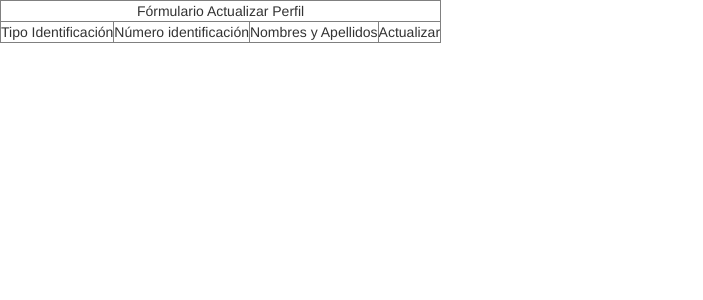
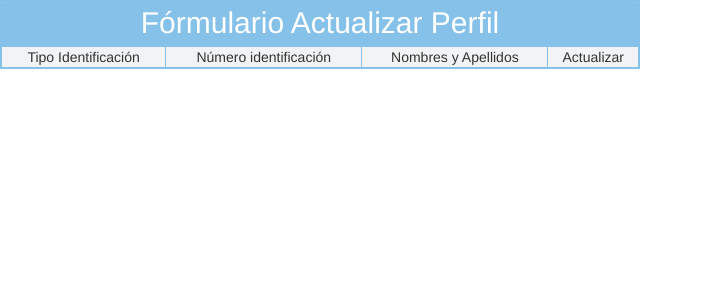
Before and after one commit to jhondominguez1/OVA, a PHP site: page /login/estudiante/frm-editar-perfil-estudiante.php in a window 1280 px wide. Shown: the top 300 px of the page, without its empty margins (0-703 px from the left). Run offline with PHP 8.4, Linux system fonts and the light colour scheme; data comes from the database, SQL or seed files in the repository.

Commit message:
se pone estilos css al formulario y tabla

```diff
--- a/estudiante/frm-editar-perfil-estudiante.php
+++ b/estudiante/frm-editar-perfil-estudiante.php
@@ -10,17 +10,15 @@
 	<link rel="stylesheet" type="text/css" href="fonts/style.css">
 </head>
 <body>
+<!-- se pone estilos css al formulario y tabla -->
 <!-- aqui se edittara la informacion de perfil del estudiante -->
-<!-- ya esta mostrando la información del estudiante pero co id fija -->
-<!-- se necesita login para traer el id del estudiante y mostrar sus datos -->
-
 <form method="POST" action="actualizar-perfil-estudiante.php">
 
-	<table border=1 align="center">
-		<tr >
-			<td colspan=4 align="center">Fórmulario Actualizar Perfil</td>
+	<table border=1 align="center" class="form-add-trec">
+		<tr class="form-group">
+			<td colspan=5 align="center" class="titulo-add-recurso">Fórmulario Actualizar Perfil</td>
 		</tr>
-		<tr align="center">
+		<tr align="center" class="form-group">
 			<td>Tipo Identificación</td>
 			<td>Número identificación</td>
 			<td>Nombres y Apellidos</td>
@@ -35,12 +33,12 @@
 while ($row=mysqli_fetch_array($registroest)){
 ?>
 		<input type="hidden" name="id_usuario" value="<?php echo $row['id_usuario'];?>"/>
-		<tr>
-		<td><input type="text" name="tipo_identificacion" value="<?php echo $row['tipo_identificacion'];?>"/></td>
-		<td><input type="text" name="numero_identificacion" value="<?php echo $row['numero_identificacion'];?>"/></td>
-		<td><input type="text" name="nombre_usuario" value="<?php echo $row['nombre_usuario'];?>"/></td>
+		<tr class="form-group">
+		<td><input type="text" name="tipo_identificacion" required class="form-control" value="<?php echo $row['tipo_identificacion'];?>"/></td>
+		<td><input type="text" name="numero_identificacion" required class="form-control" value="<?php echo $row['numero_identificacion'];?>"/></td>
+		<td><input type="text" name="nombre_usuario" required class="form-control" value="<?php echo $row['nombre_usuario'];?>"/></td>
 
-		<td><input type="submit" value="Actualizar Datos"></td>
+		<td><input type="submit" value="Actualizar Datos" class="btn btn-success"></td>
 		</tr>
 
 <?php }?>
```
